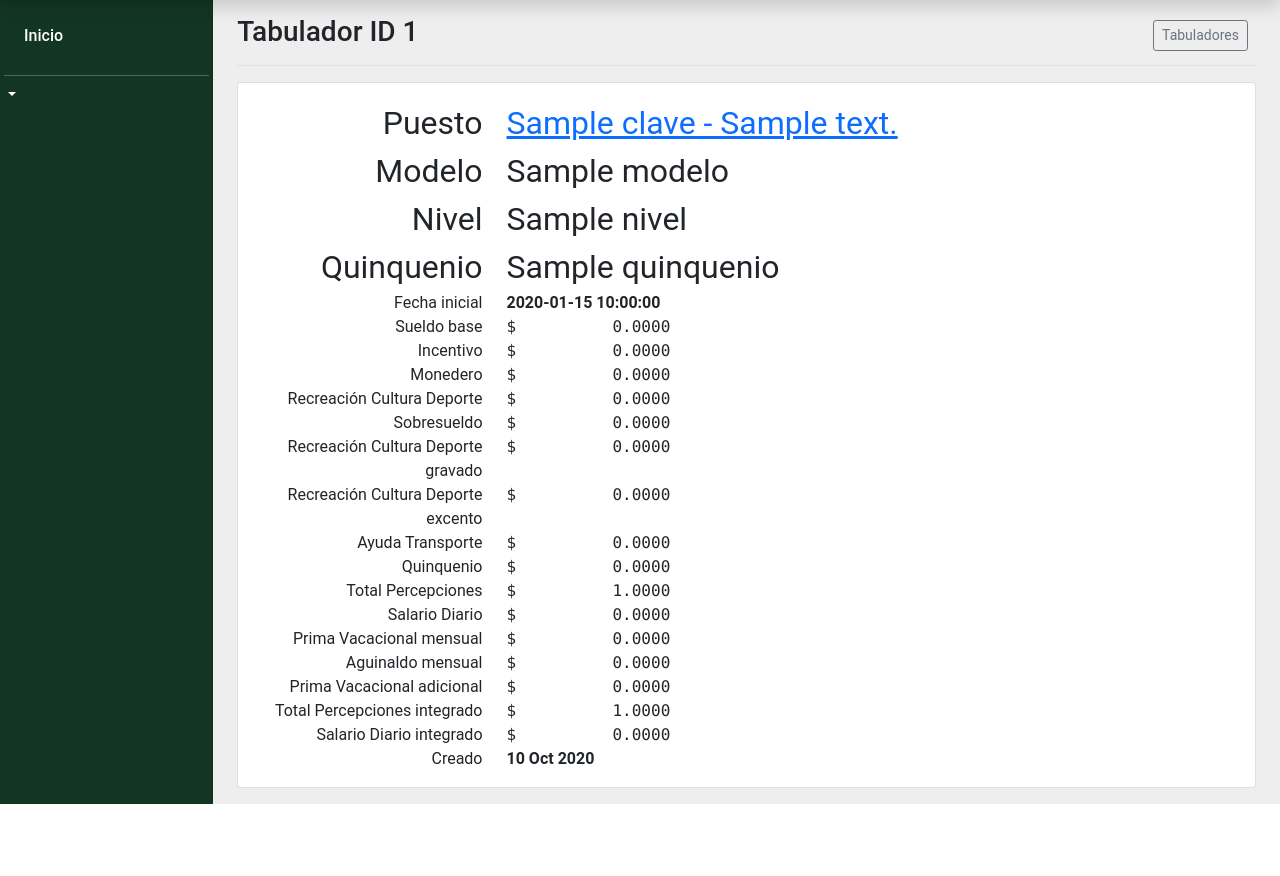
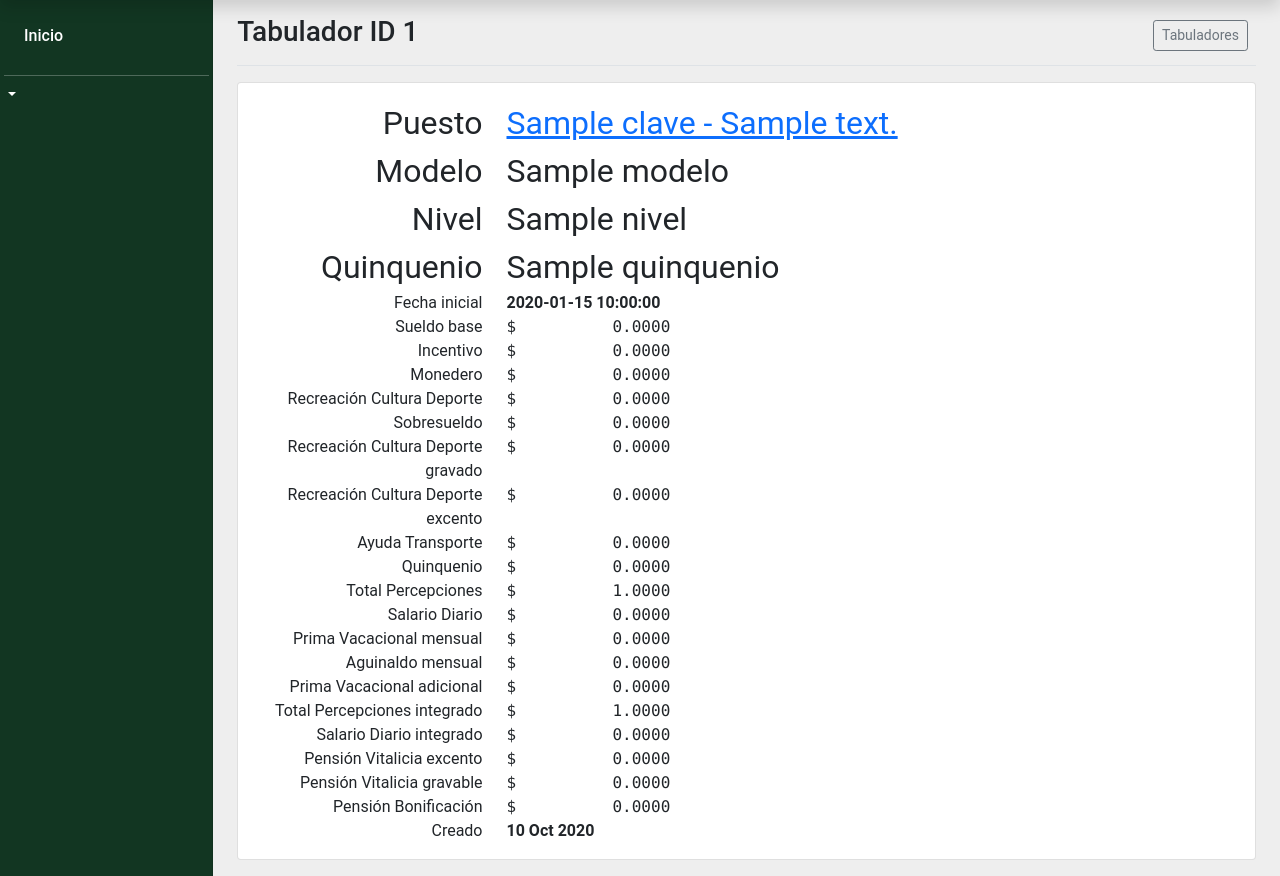
Before and after one commit to PJECZ/pjecz-perseo-flask, a Python web app: template perseo/blueprints/tabuladores/templates/tabuladores/detail.jinja2 in a window 1280 px wide. Shown: the part 55-931 px from the top of the page. Before the commit the page ends 859 px from the top, so only its background shows below. Run offline with Jinja, Linux system fonts and the light colour scheme; the template is opened without the code that fills it: most values are stand-ins (such as "Sample title", 1, 10 or a date in 2020); some libraries are stand-ins or nearby versions.

Commit message:
Listos nuevos campos en detalle tabuladores

```diff
--- a/perseo/blueprints/tabuladores/models.py
+++ b/perseo/blueprints/tabuladores/models.py
@@ -21,7 +21,7 @@ class Tabulador(database.Model, UniversalMixin):
     puesto_id = Column(Integer, ForeignKey("puestos.id"), index=True, nullable=False)
     puesto = relationship("Puesto", back_populates="tabuladores")
 
-    # Columnas que junto con el puesto hacen una combinación única
+    # Columnas que junto con el Puesto hacen una combinación única
     modelo = Column(Integer, nullable=False)
     nivel = Column(Integer, nullable=False)
     quinquenio = Column(Integer, nullable=False)
@@ -46,7 +46,7 @@ class Tabulador(database.Model, UniversalMixin):
     salario_diario_integrado = Column(Numeric(precision=24, scale=4), nullable=False)
 
     # Columnas para pensionados
-    pension_vitalicia_extento = Column(Numeric(precision=24, scale=4), nullable=False)  # PENSION VITALICIA (EXENTO)
+    pension_vitalicia_excento = Column(Numeric(precision=24, scale=4), nullable=False)  # PENSION VITALICIA (EXENTO)
     pension_vitalicia_gravable = Column(Numeric(precision=24, scale=4), nullable=False)  # PENSION VITALICIA (GRAVABLE)
     pension_bonificacion = Column(Numeric(precision=24, scale=4), nullable=False)  # BONIFICACION
 
--- a/perseo/blueprints/tabuladores/templates/tabuladores/detail.jinja2
+++ b/perseo/blueprints/tabuladores/templates/tabuladores/detail.jinja2
@@ -44,6 +44,10 @@
         {{ detail.label_value_currency('Prima Vacacional adicional', tabulador.prima_vacacional_mensual_adicional) }}
         {{ detail.label_value_currency('Total Percepciones integrado', tabulador.total_percepciones_integrado) }}
         {{ detail.label_value_currency('Salario Diario integrado', tabulador.salario_diario_integrado) }}
+        {# Columnas para pensionados #}
+        {{ detail.label_value_currency('Pensión Vitalicia excento', tabulador.pension_vitalicia_excento) }}
+        {{ detail.label_value_currency('Pensión Vitalicia gravable', tabulador.pension_vitalicia_gravable) }}
+        {{ detail.label_value_currency('Pensión Bonificación', tabulador.pension_bonificacion) }}
         {# Creado #}
         {{ detail.label_value('Creado', moment(tabulador.creado, local=True).format('DD MMM YYYY')) }}
     {% endcall %}
--- a/perseo/blueprints/tabuladores/templates/tabuladores/edit.jinja2
+++ b/perseo/blueprints/tabuladores/templates/tabuladores/edit.jinja2
@@ -34,7 +34,10 @@
             {% call f.form_group(form.aguinaldo_mensual) %}{% endcall %}
             {% call f.form_group(form.prima_vacacional_mensual_adicional) %}{% endcall %}
             {% call f.form_group(form.total_percepciones_integrado) %}{% endcall %}
-            {% call f.form_group(form.salario_diario_integrado        ) %}{% endcall %}
+            {% call f.form_group(form.salario_diario_integrado) %}{% endcall %}
+            {% call f.form_group(form.pension_vitalicia_excento) %}{% endcall %}
+            {% call f.form_group(form.pension_vitalicia_gravable) %}{% endcall %}
+            {% call f.form_group(form.pension_bonificacion) %}{% endcall %}
             {% call f.form_group(form.guardar) %}{% endcall %}
         {% endcall %}
     {% endcall %}
--- a/perseo/blueprints/tabuladores/templates/tabuladores/new.jinja2
+++ b/perseo/blueprints/tabuladores/templates/tabuladores/new.jinja2
@@ -33,7 +33,10 @@
             {% call f.form_group(form.aguinaldo_mensual) %}{% endcall %}
             {% call f.form_group(form.prima_vacacional_mensual_adicional) %}{% endcall %}
             {% call f.form_group(form.total_percepciones_integrado) %}{% endcall %}
-            {% call f.form_group(form.salario_diario_integrado        ) %}{% endcall %}
+            {% call f.form_group(form.salario_diario_integrado) %}{% endcall %}
+            {% call f.form_group(form.pension_vitalicia_excento) %}{% endcall %}
+            {% call f.form_group(form.pension_vitalicia_gravable) %}{% endcall %}
+            {% call f.form_group(form.pension_bonificacion) %}{% endcall %}
             {% call f.form_group(form.guardar) %}{% endcall %}
         {% endcall %}
     {% endcall %}
```
Also changed, not shown: cli/commands/cmd_tabuladores.py (+4 -4 lines).
